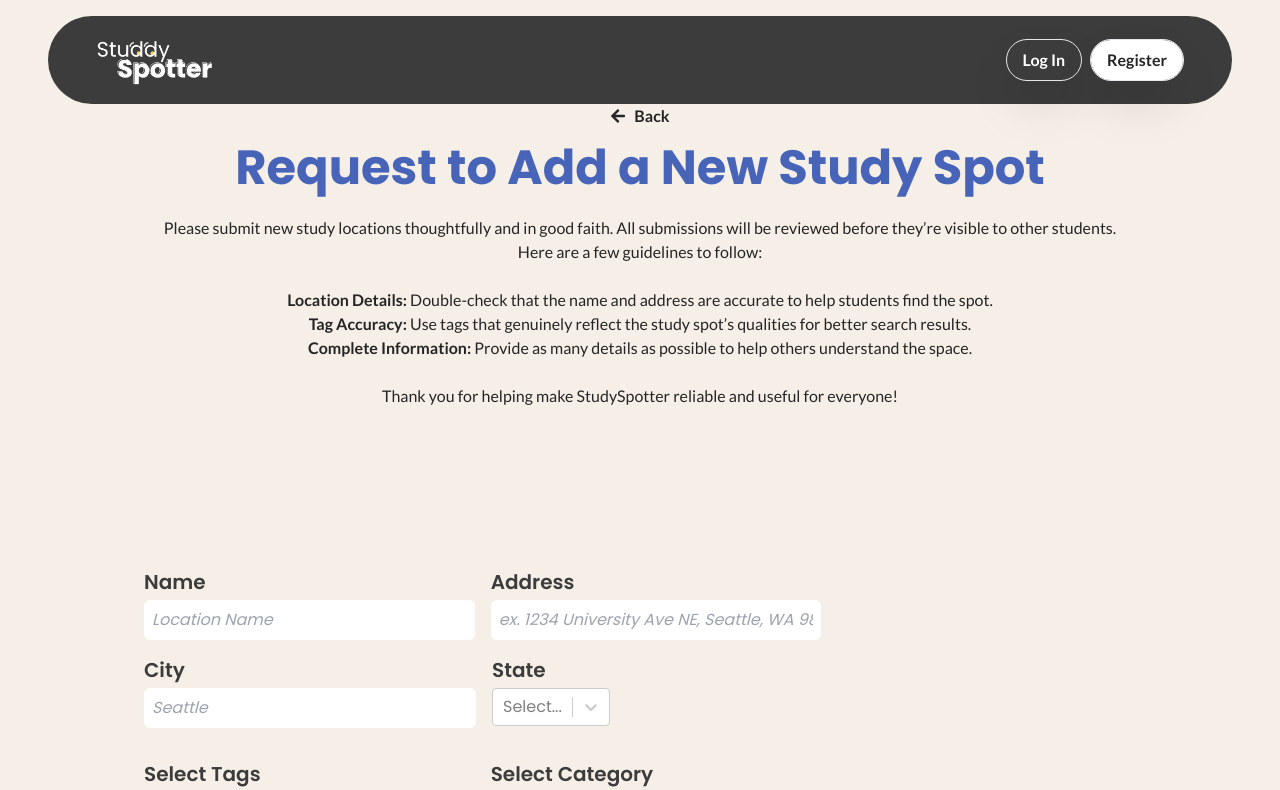
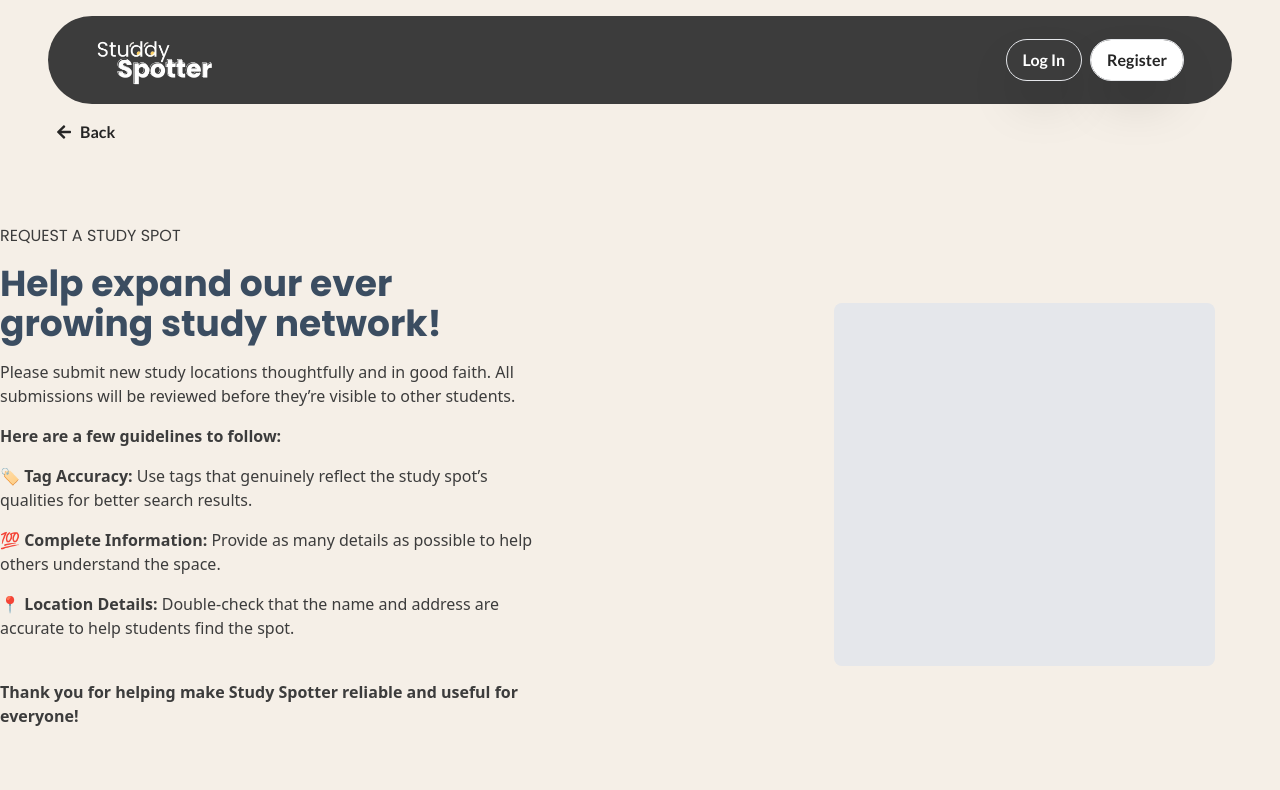
Before and after one commit to LeonilleM/studdy_spotter, a React (Vite) app: page /university/request-location in a window 1280 px wide. Shown: the top 790 px of the page. Built offline with nearby package versions, Linux system fonts and the light colour scheme; no server answers; the database is empty.

Commit message:
Update UI - Request Location, All Schools

```diff
--- a/src/pages/AllSchools/AllSchools.jsx
+++ b/src/pages/AllSchools/AllSchools.jsx
@@ -56,7 +56,7 @@ function AllSchools() {
                             <button
                                 onClick={handleModalOpen}
                                 aria-label="Register for Studdy Spotter"
-                                className="bg-accent text-white font-poppins  py-3 rounded-lg w-32 text-sm ">
+                                className="bg-accent text-white font-poppins py-4 px-6 rounded-lg text-sm ">
                                 Request School
                             </button>
                         </div>
--- a/src/pages/RequestLocation/RequestLocation.jsx
+++ b/src/pages/RequestLocation/RequestLocation.jsx
@@ -138,7 +138,7 @@ function RequestLocation() {
 
     return (
         <>
-            <div className="bg-background pt-20 relative">
+            <div className="flex flex-col bg-background ">
                 {isLoading && (
                     <>
                         {loadingComponent('Submitting...')}
@@ -153,24 +153,40 @@ function RequestLocation() {
                         timeout={modal.timeout}
                     />
                 )}
-                <div className=" pb-12 ">
-                    <div className="container mx-auto flex flex-col space-y-2 items-center sm:px-0 px-4 py-4">
-                        <BackButton color="black" />
-                        <h1 className="lg:text-5xl text-3xl font-bold font-poppins text-center text-primary">Request to Add a New Study Spot</h1>
-                        <p className="font-lato text-center text-black pt-4 xl:w-3/4">
-                            Please submit new study locations thoughtfully and in good faith. All submissions will be reviewed before they’re visible to other students. Here are a few guidelines to follow:
-                            <br /><br />
-                            <strong>Location Details:</strong> Double-check that the name and address are accurate to help students find the spot.
-                            <br />
-                            <strong>Tag Accuracy:</strong> Use tags that genuinely reflect the study spot’s qualities for better search results.
-                            <br />
-                            <strong>Complete Information:</strong> Provide as many details as possible to help others understand the space.
-                            <br /><br />
-                            Thank you for helping make StudySpotter reliable and useful for everyone!
-                        </p>
-                    </div>
+                <div className="absolute top-28 sm:left-14 left-4" >
+                    <BackButton />
                 </div>
-                <div className="container mx-auto pt-24 pb-48 xl:px-36 px-4 flex flex-col space-y-4 font-poppins text-secondary">
+                <div className="pt-24 container mx-auto sm:px-0 px-4">
+                    <section className="flex flex-row flex-wrap container justify-between mx-auto  text-secondary space-y-4 py-32">
+                        <div className="lg:w-[43%] space-y-4 flex flex-col justify-center">
+                            <h1 className="font-poppins ">REQUEST A STUDY SPOT</h1>
+                            <h1 className="font-poppins text-4xl font-bold text-heading">Help expand our ever growing study network!</h1>
+                            <p>
+                                Please submit new study locations thoughtfully and in good faith. All submissions will be reviewed before they’re visible to other students.
+                            </p>
+                            <p className="font-bold">
+                            Here are a few guidelines to follow:
+                            </p>
+                            <p><span className="font-bold">🏷️ Tag Accuracy:</span> Use tags that genuinely reflect the study spot’s qualities for better search results.
+                            </p>
+                            <p><span className="font-bold">💯 Complete Information:</span> Provide as many details as possible to help others understand the space.
+                            </p>
+                            <p><span className="font-bold">📍 Location Details:</span> Double-check that the name and address are accurate to help students find the spot.
+                            </p>
+                            <div className="pt-6">
+                                <p className="font-bold">Thank you for helping make Study Spotter reliable and useful for everyone!</p>
+                            </div>
+                        </div>
+                        <div className="flex items-center justify-center sm:w-[40%] w-full  sm:pt-0 pt-12">
+                            <div className="h-[363px] w-[381px] bg-gray-200 flex flex-col items-center py-12 rounded-lg">
+                            </div>
+                        </div>
+                    </section>
+                    <hr className="border-[1px] border-black" />
+                </div >
+
+                <div className="container mx-auto pt-24 pb-48 flex flex-col space-y-4 font-poppins text-secondary">
+                <h1 className="font-poppins text-4xl font-bold text-heading mb-12">Request New Location</h1>
                     <form className="flex flex-row flex-wrap gap-4 text-xl"
                         ref={formRef}
                         onSubmit={handleRequestSubmit}>
@@ -267,7 +283,7 @@ function RequestLocation() {
                     </form>
                 </div>
 
-            </div>
+            </div >
         </>
 
     );
```
